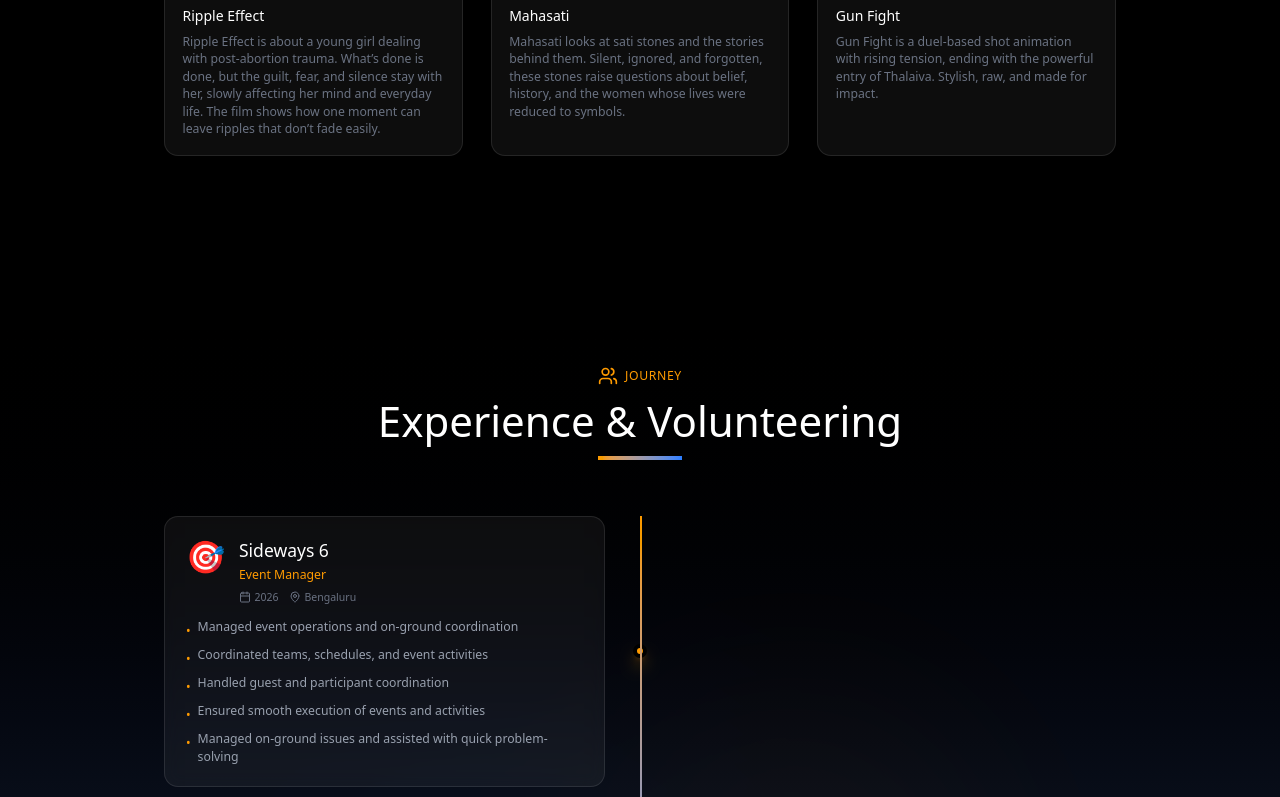
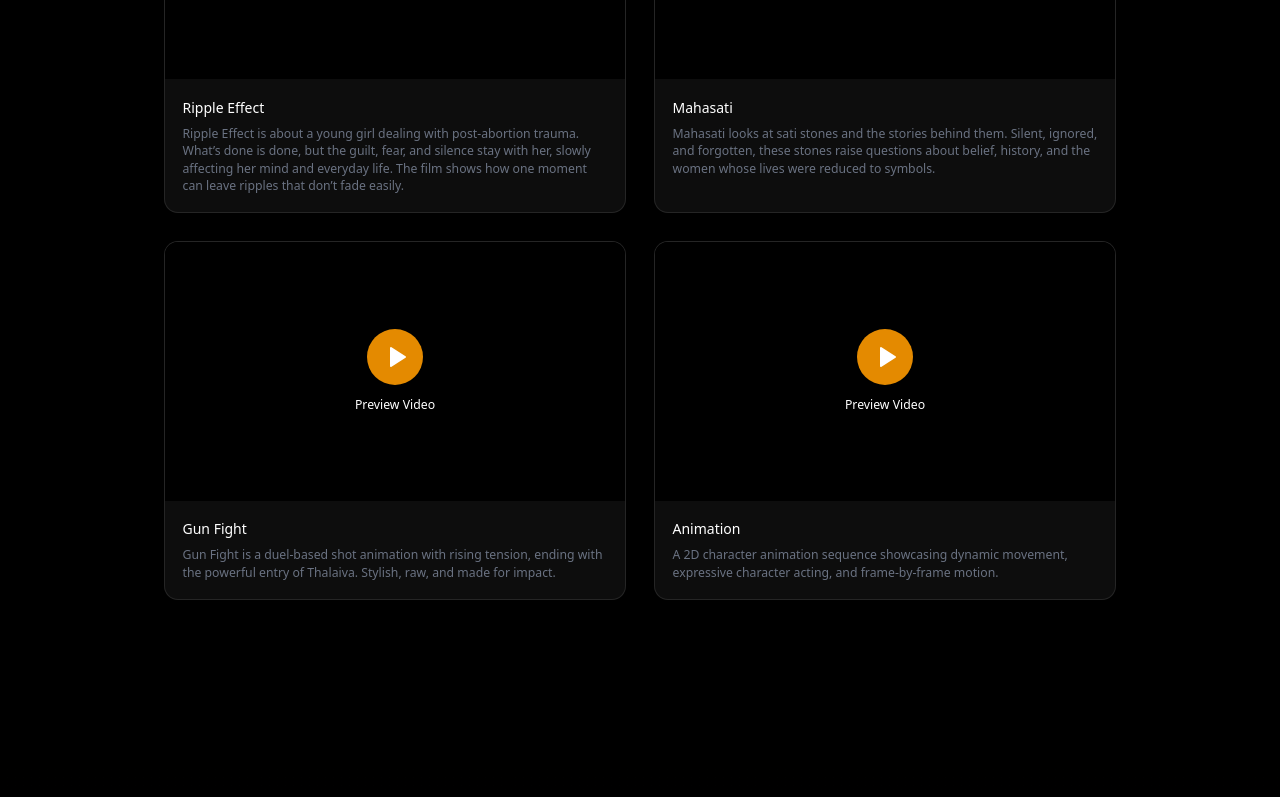
Before and after one commit to Pawanrajsrinivas/Portfolio, a React (Vite) app: page / in a window 1280 px wide. Shown: the part 4035-4832 px from the top of the page. Built offline with nearby package versions, Linux system fonts and the light colour scheme.

Commit message:
Add Run project and media gallery video

```diff
--- a/src/components/MediaGallerySection.tsx
+++ b/src/components/MediaGallerySection.tsx
@@ -4,6 +4,7 @@ import { Play, Video, ArrowLeft } from 'lucide-react';
 import rippleVideo from '../../assets/Videos/ripple-effect.mp4';
 import mahasatiVideo from '../../assets/Videos/mahasati.mp4';
 import gunFightVideo from '../../assets/Videos/gun-fight.mp4';
+import animationVideo from '../../assets/Videos/First Animation .mp4';
 
 export function MediaGallerySection() {
   const mediaItems = [
@@ -21,6 +22,11 @@ export function MediaGallerySection() {
       title: 'Gun Fight',
       caption: 'Gun Fight is a duel-based shot animation with rising tension, ending with the powerful entry of Thalaiva. Stylish, raw, and made for impact.',
       videoSrc: gunFightVideo,
+    },
+    {
+      title: 'Animation',
+      caption: 'A 2D character animation sequence showcasing dynamic movement, expressive character acting, and frame-by-frame motion.',
+      videoSrc: animationVideo,
     },
   ];
 
@@ -173,7 +179,7 @@ export function MediaGallerySection() {
           </p>
         </motion.div>
 
-        <div className="grid md:grid-cols-3 gap-8">
+        <div className="grid md:grid-cols-2 lg:grid-cols-4 gap-8">
           {mediaItems.map((item, index) => (
             <motion.div
               key={item.title}
```
